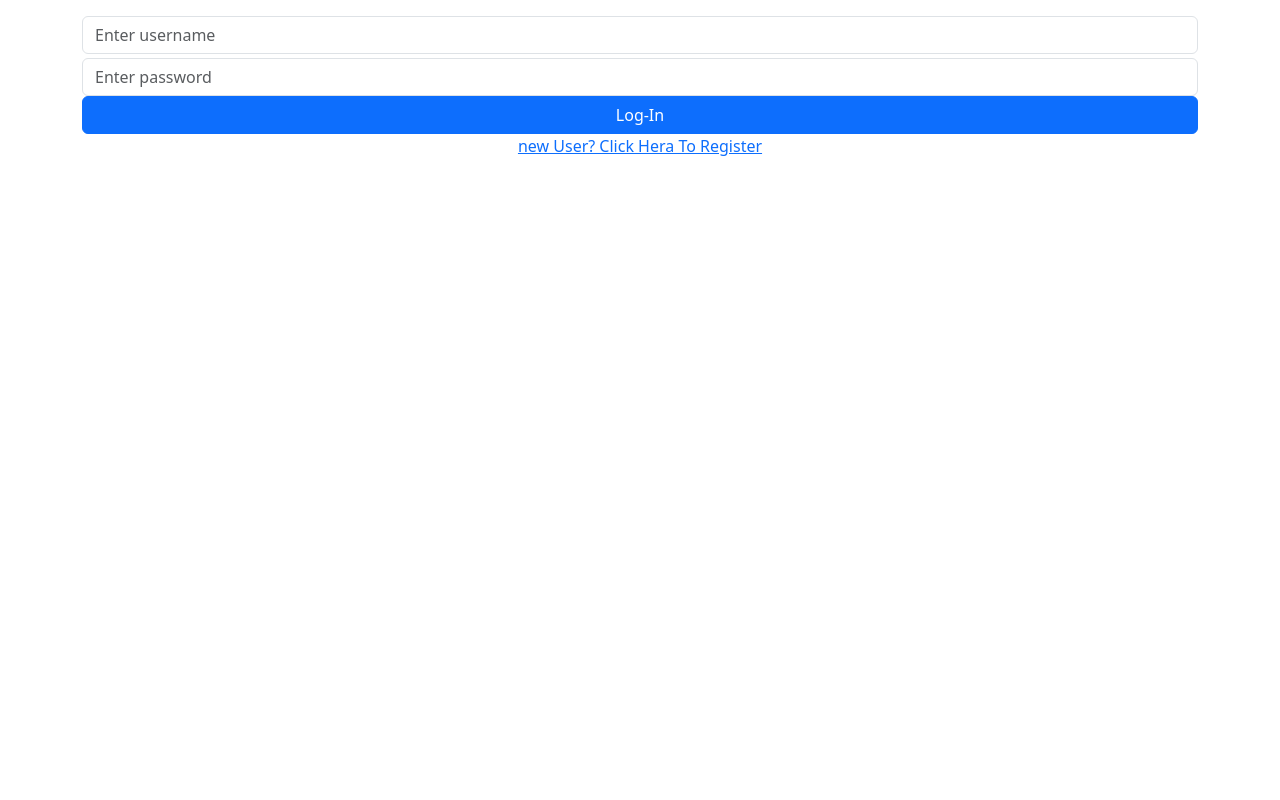
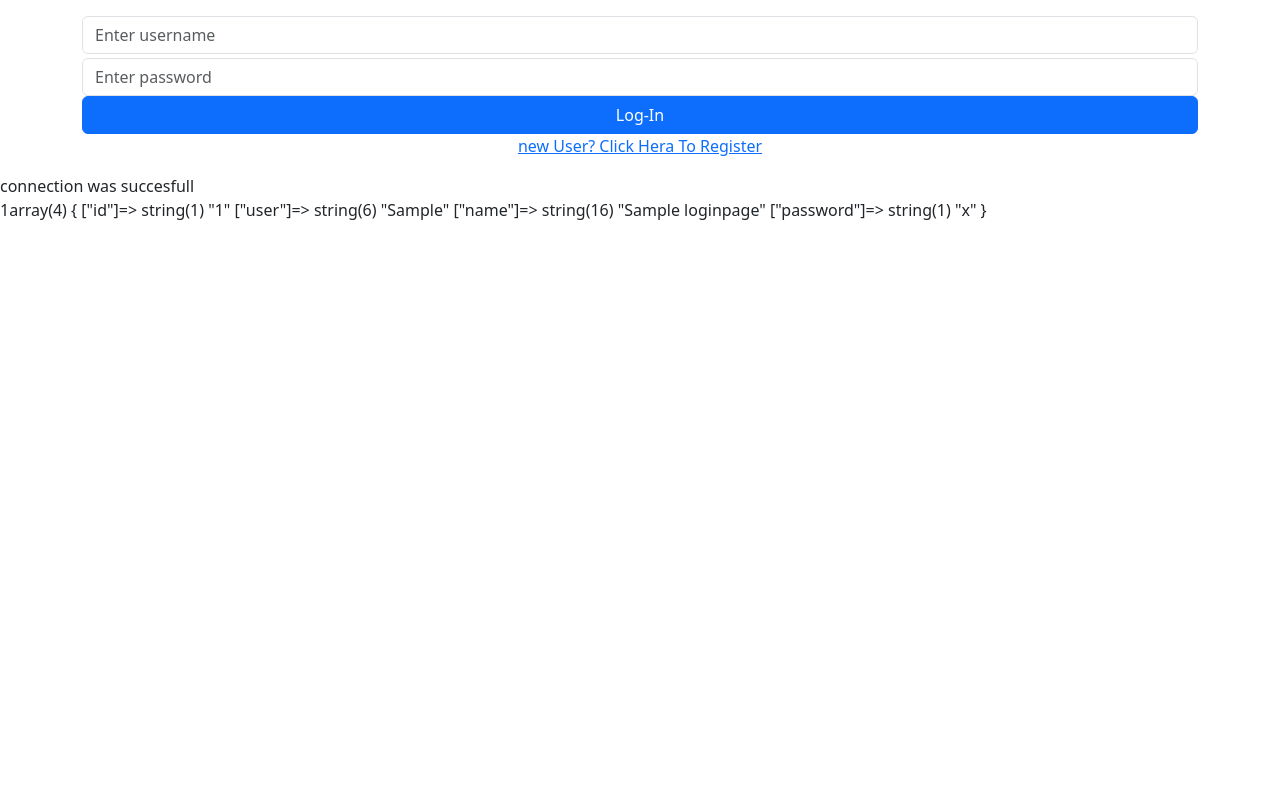
Before and after one commit to thesiyadiya/php, a PHP site: page /loginpage.php in a window 1280 px wide. Run offline with PHP 8.4, Linux system fonts and the light colour scheme; tables that the repository leaves empty or names only in its code hold one stand-in row (values such as "Sample post").

Commit message:
Add files via upload

```diff
--- a/loginpage.php
+++ b/loginpage.php
@@ -20,3 +20,27 @@
 
 	}
 ?>
+<?php
+$servername="localhost";
+$username="root";
+$password="";
+$database="diya";
+$conn=mysqli_connect($servername,$username,$password,$database );
+if(!$conn){
+	die("sorry we failed to connect: ".mysqli_connect_error());
+}
+else{
+	echo "connection was succesfull<br>";
+}
+
+$sql="SELECT * FROM `loginpage` ";
+$result=mysqli_query($conn,$sql);
+$num=mysqli_num_rows($result);
+echo $num;
+if($num>0){
+	while($row=mysqli_fetch_assoc($result)){
+		echo var_dump($row);
+		echo "<br>";
+	}
+}
+?>
```
